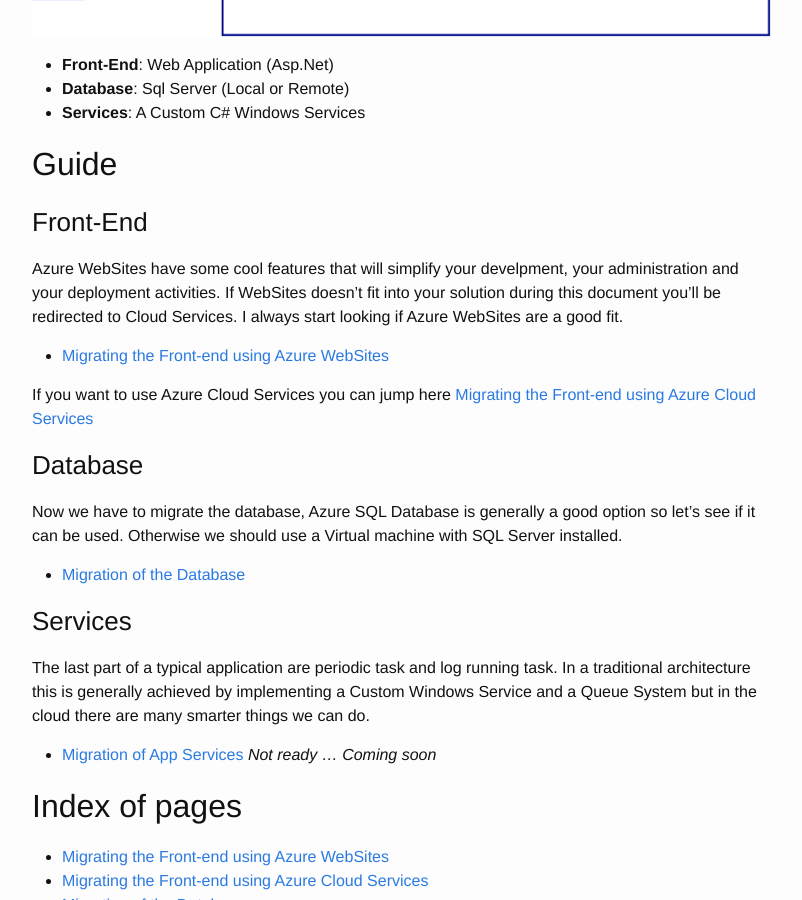
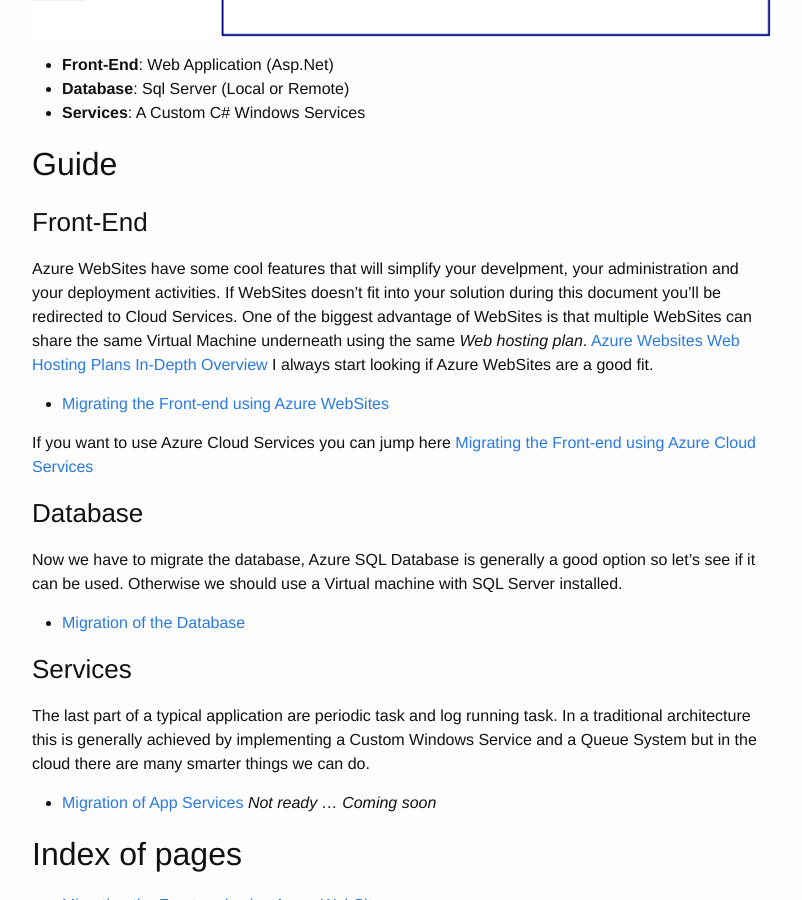
Before and after one commit to GabrieleCastellani/gabrielecastellani.github.io, a Jekyll site: the page built from MigrationGuide/MigrationGuide.md, in a window 1280 px wide and 900 px high, scrolled down 815 px. Shown: the whole window, without its empty margins (238-1040 px from the left). Built offline with Jekyll 4.4.1, drawn with Linux system fonts in a browser that asks for light colours; Markdown is read by kramdown in place of the engine named in the settings; comment, search, counter and statistics services are not loaded.

Commit message:
more content

```diff
--- a/MigrationGuide/MigrationGuide.md
+++ b/MigrationGuide/MigrationGuide.md
@@ -27,7 +27,7 @@
 ##Guide
 ###Front-End
 Azure WebSites have some cool features that will simplify your develpment, your administration and your deployment activities.
-If WebSites doesn't fit into your solution during this document you'll be redirected to Cloud Services.
+If WebSites doesn't fit into your solution during this document you'll be redirected to Cloud Services. One of the biggest advantage of WebSites is that multiple WebSites can share the same Virtual Machine underneath using the same *Web hosting plan*. [Azure Websites Web Hosting Plans In-Depth Overview](http://azure.microsoft.com/en-us/documentation/articles/azure-web-sites-web-hosting-plans-in-depth-overview/)
 I always start looking if Azure WebSites are a good fit.
 
 - [Migrating the Front-end using Azure WebSites](/migrationguide/Websites/)
```
Also changed, not shown: MigrationGuide/2TWebsites.md (+1 -1 lines).
